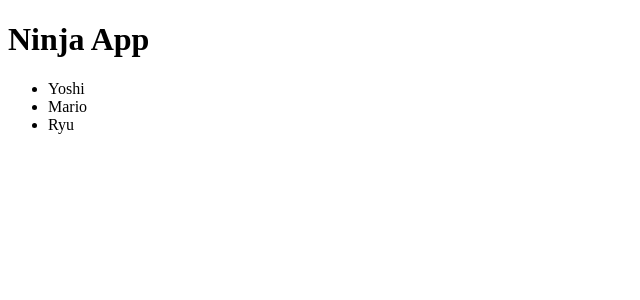
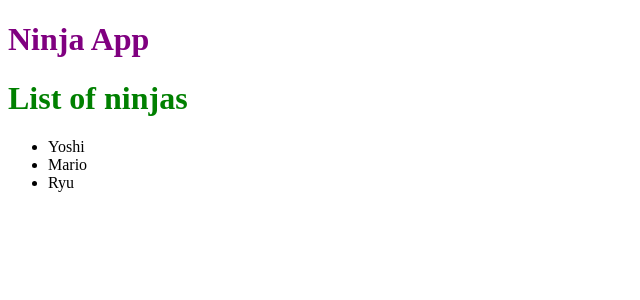
Before and after one commit to enricochionna/vuejs-playlist, a Vue app: page / in a window 1280 px wide. Shown: the top 300 px of the page, without its empty margins (0-640 px from the left). Built offline with nearby package versions, Linux system fonts and the light colour scheme.

Commit message:
lesson 20

```diff
--- a/src/App.vue
+++ b/src/App.vue
@@ -23,6 +23,8 @@ export default {
 }
 </script>
 
-<style>
-
+<style scoped>
+h1{
+  color:purple
+}
 </style>
--- a/src/components/Ninjas.vue
+++ b/src/components/Ninjas.vue
@@ -1,7 +1,10 @@
 <template>
+<div>
+  <h1>List of ninjas</h1>
   <ul>
     <li v-for="ninja in ninjas" :key="ninja">{{ ninja }}</li>
   </ul>
+</div>
 </template>
 
 <script>
@@ -14,6 +17,8 @@ export default {
 }
 </script>
 
-<style>
-
+<style scoped>
+h1{
+  color:green
+}
 </style>
```
